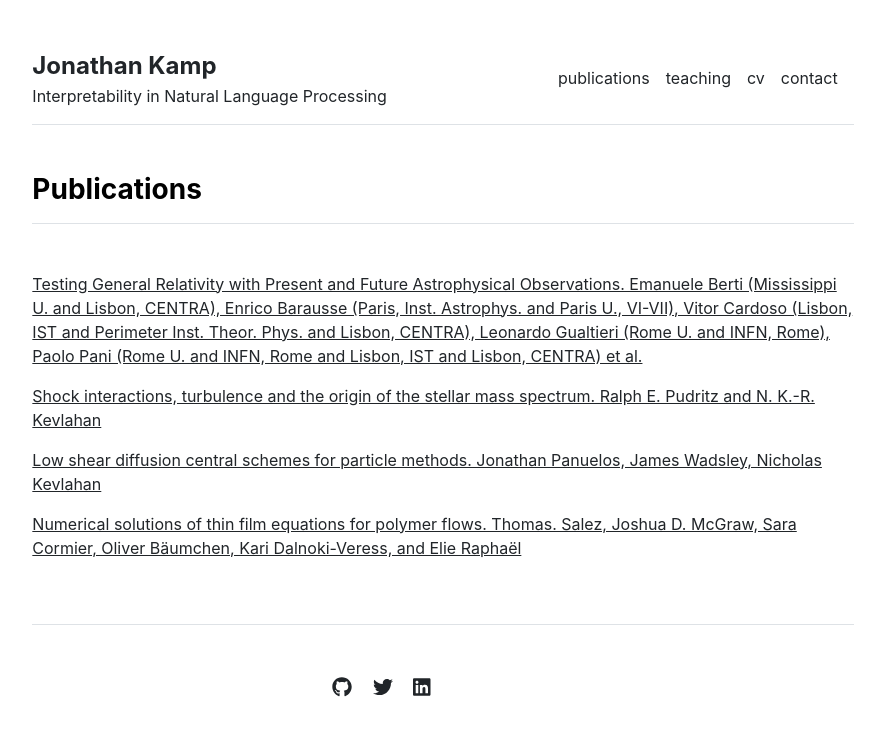
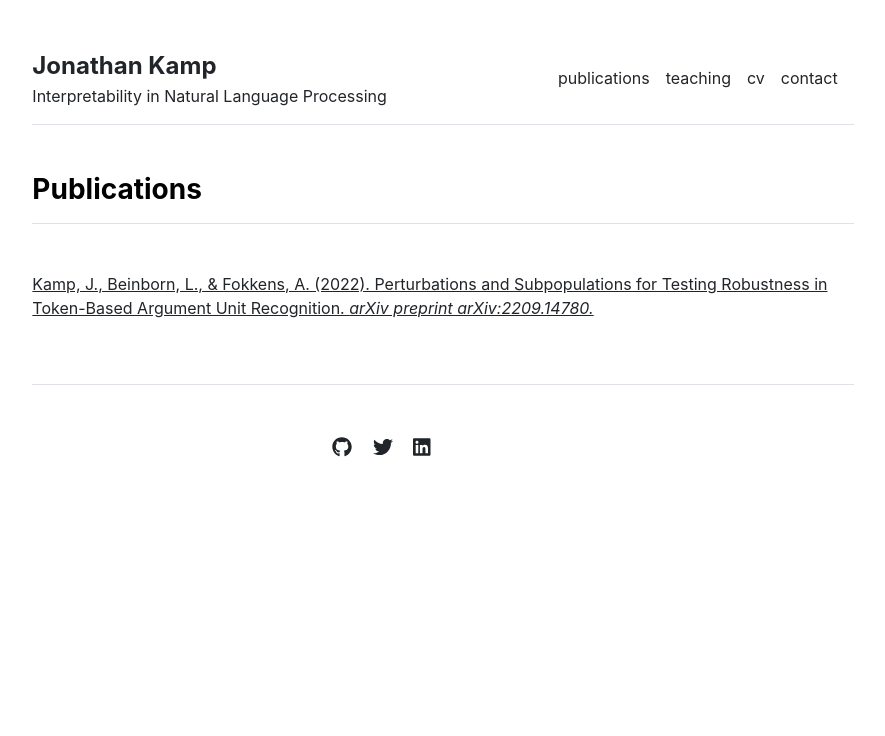
Before and after one commit to jbkamp/jbkamp.github.io, a Jekyll site: the page built from publications.md, in a window 1280 px wide. Shown: the top 736 px of the page, without its empty margins (197-1082 px from the left). Built offline with Jekyll 4.4.1, drawn with Linux system fonts in a browser that asks for light colours.

Commit message:
updated posts

```diff
--- a/_data/publications.yml
+++ b/_data/publications.yml
@@ -1,10 +1,2 @@
-featured:
-- {name: 'Testing General Relativity with Present and Future Astrophysical Observations. Emanuele Berti (Mississippi U. and Lisbon, CENTRA), Enrico Barausse (Paris, Inst. Astrophys. and Paris U., VI-VII), Vitor Cardoso (Lisbon, IST and Perimeter Inst. Theor. Phys. and Lisbon, CENTRA), Leonardo Gualtieri (Rome U. and INFN, Rome), Paolo Pani (Rome U. and INFN, Rome and Lisbon, IST and Lisbon, CENTRA) et al.', url: '/publications/1501.07274.pdf'}
-- {name: 'Shock interactions, turbulence and the origin of the stellar mass spectrum. Ralph E. Pudritz and N. K.-R. Kevlahan', url: 'http://ms.mcmaster.ca/kevla/pdf/articles/PhilTransRSoc_2013.pdf'}
-- {name: 'Low shear diffusion central schemes for particle methods. Jonathan Panuelos, James Wadsley, Nicholas Kevlahan', url: 'http://ms.mcmaster.ca/kevla/pdf/articles/jcp_v414.pdf'}
-
 index:
-- {name: 'Testing General Relativity with Present and Future Astrophysical Observations. Emanuele Berti (Mississippi U. and Lisbon, CENTRA), Enrico Barausse (Paris, Inst. Astrophys. and Paris U., VI-VII), Vitor Cardoso (Lisbon, IST and Perimeter Inst. Theor. Phys. and Lisbon, CENTRA), Leonardo Gualtieri (Rome U. and INFN, Rome), Paolo Pani (Rome U. and INFN, Rome and Lisbon, IST and Lisbon, CENTRA) et al.', url: '/publications/1501.07274.pdf'}
-- {name: 'Shock interactions, turbulence and the origin of the stellar mass spectrum. Ralph E. Pudritz and N. K.-R. Kevlahan', url: 'http://ms.mcmaster.ca/kevla/pdf/articles/PhilTransRSoc_2013.pdf'}
-- {name: 'Low shear diffusion central schemes for particle methods. Jonathan Panuelos, James Wadsley, Nicholas Kevlahan', url: 'http://ms.mcmaster.ca/kevla/pdf/articles/jcp_v414.pdf'}
-- {name: 'Numerical solutions of thin film equations for polymer flows. Thomas. Salez, Joshua D. McGraw, Sara Cormier, Oliver Bäumchen, Kari Dalnoki-Veress, and Elie Raphaël', url: 'https://static1.squarespace.com/static/5684891d7086d74497aeb71f/t/56ec510d2fe1319543ab6d6f/1458327821946/10.1140-epje-i2012-12114-x.pdf'}
+- {name: 'Kamp, J., Beinborn, L., & Fokkens, A. (2022). Perturbations and Subpopulations for Testing Robustness in Token-Based Argument Unit Recognition. <i>arXiv preprint arXiv:2209.14780.</i>', url: 'https://arxiv.org/abs/2209.14780'}
--- a/_includes/contact.html
+++ b/_includes/contact.html
@@ -11,7 +11,7 @@
 	<p><b>Github, Twitter, LinkedIn:</b> <i>see footer</i></p>
       </div>
       <div class="col-md-6">
-        <img src="{{ site.github.url }}/{{ contact.image }}" alt="Contact" width="50%">
+        <img src="{{ site.github.url }}/{{ contact.image }}" alt="Contact" width="20%">
       </div>
     </div>
     {% endfor %}
--- a/_layouts/home.html
+++ b/_layouts/home.html
@@ -18,7 +18,7 @@ layout: default
   <div class="col-md-12">
     <h3 class="fw-bold border-bottom pb-3 mb-5">Updates</h3>
     {% for post in site.posts %}
-      <p><a href="{{ site.github.url }}/{{ post.url }}">{{ post.title }}</a> - {{ post.date | date: "%B %-d, %Y" }}</p>
+      <p>{{ post.title }} - {{ post.date | date: "%B %-d, %Y" }}</p>
     {% endfor %}
   </div>
 </div>
```
Also changed, not shown: _posts/2020-01-01-sample-post.md (deleted, +0 -14 lines), _posts/2020-02-01-class-update.md (deleted, +0 -14 lines), _posts/2020-03-01-new-paper-published.md (deleted, +0 -14 lines), _posts/2022-09-15-publications-update.md (added, +4 -0 lines).
